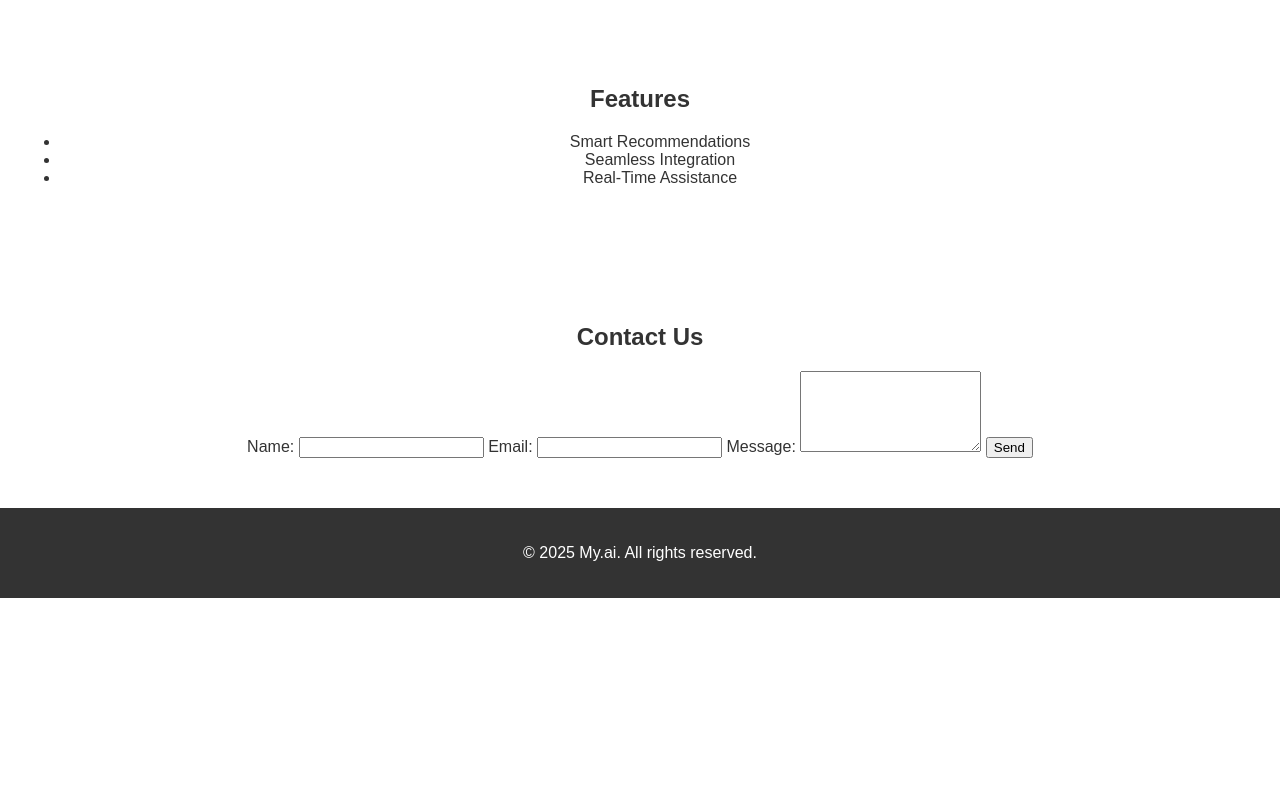
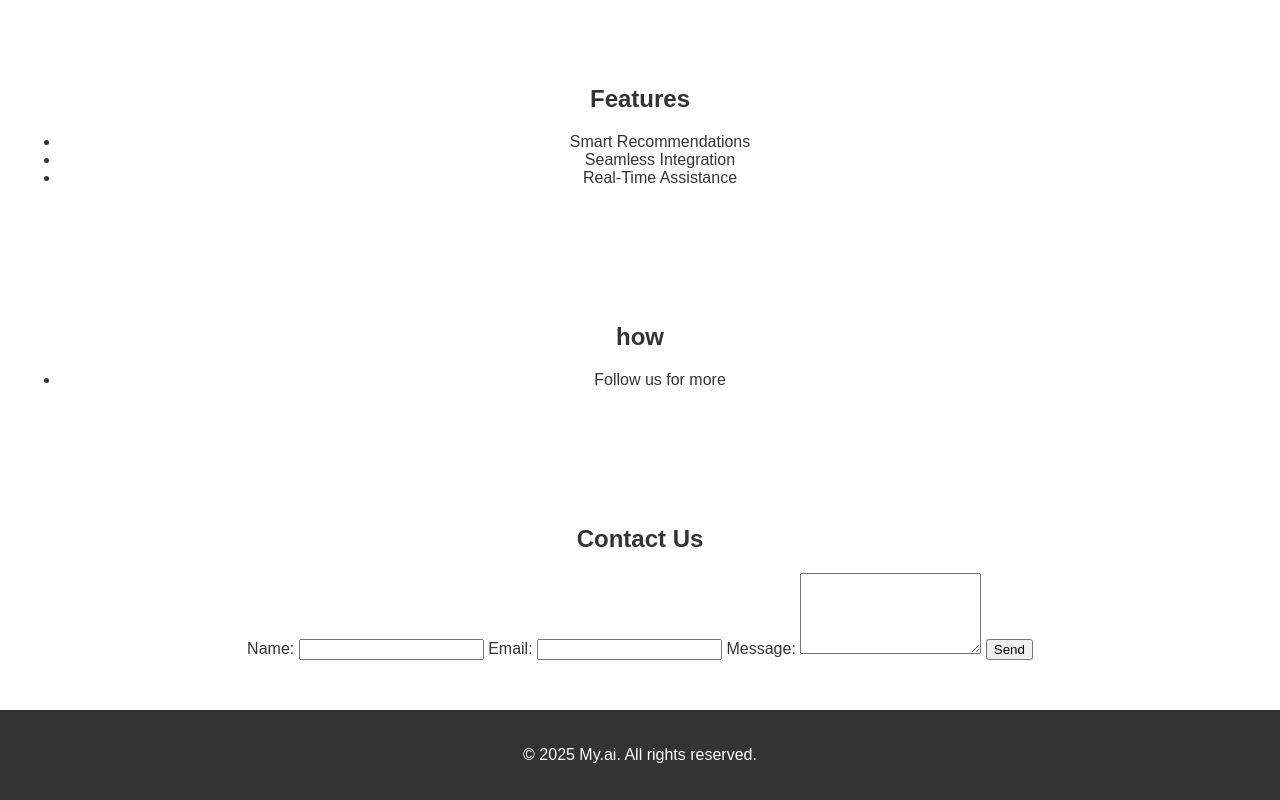
Before and after one commit to pheonix0777/My.ai, a plain HTML site: page index.html in a window 1280 px wide. Shown: the part 661-1461 px from the top of the page. Before the commit the page ends 1259 px from the top, so only its background shows below. Drawn offline with Linux system fonts and the light colour scheme.

Commit message:
Update index.html

```diff
--- a/index.html
+++ b/index.html
@@ -38,6 +38,13 @@
         </ul>
     </section>
 
+       <section id="how">
+        <h2>how</h2>
+        <ul>
+            <li>Follow us for more</li>
+        </ul>
+    </section>
+
     <section id="contact">
         <h2>Contact Us</h2>
         <form>
```
